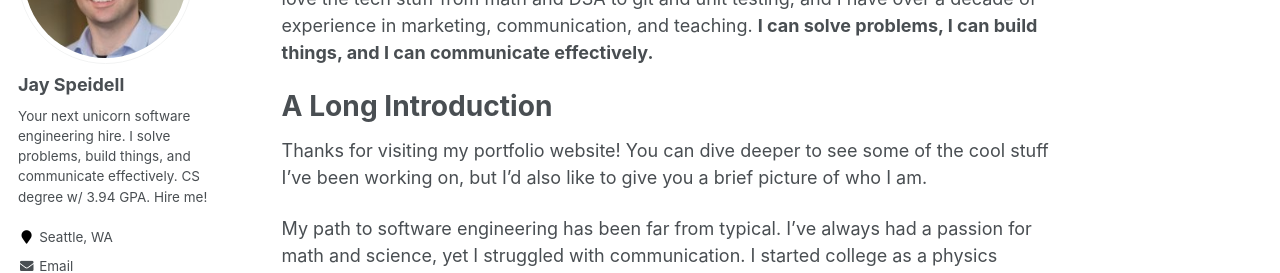
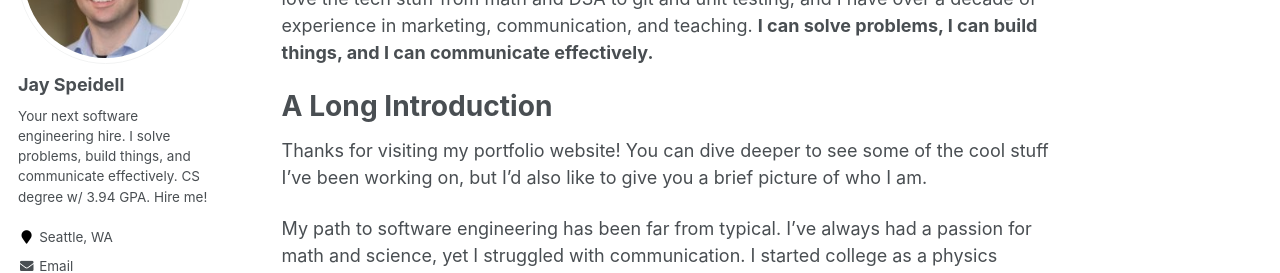
Before and after one commit to jayspeidell/jayspeidell.github.io, a Jekyll site: the page built from _pages/about.md, in a window 1280 px wide. Shown: the part 229-502 px from the top of the page. Built offline with Jekyll 4.4.1, drawn with Linux system fonts in a browser that asks for light colours.

Commit message:
remove cringe

```diff
--- a/_config.yml
+++ b/_config.yml
@@ -82,7 +82,7 @@ analytics:
 author:
   name             : "Jay Speidell"
   avatar           : "profile.png"
-  bio              : "Your next unicorn software engineering hire. I solve problems, build things, and communicate effectively. CS degree w/ 3.94 GPA. Hire me! "
+  bio              : "Your next software engineering hire. I solve problems, build things, and communicate effectively. CS degree w/ 3.94 GPA. Hire me! "
   location         : "Seattle, WA"
   employer         :
   pubmed           :
```
